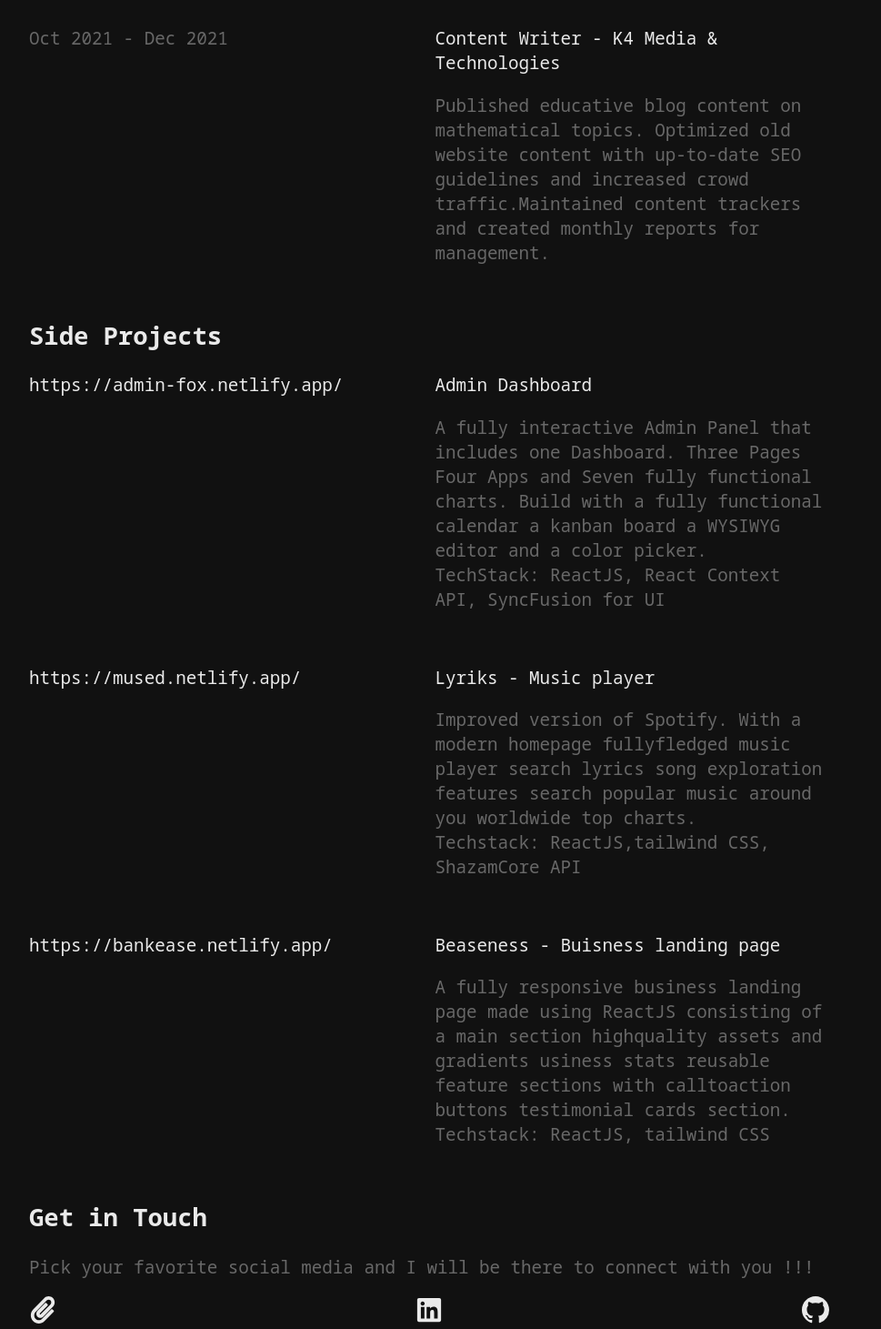
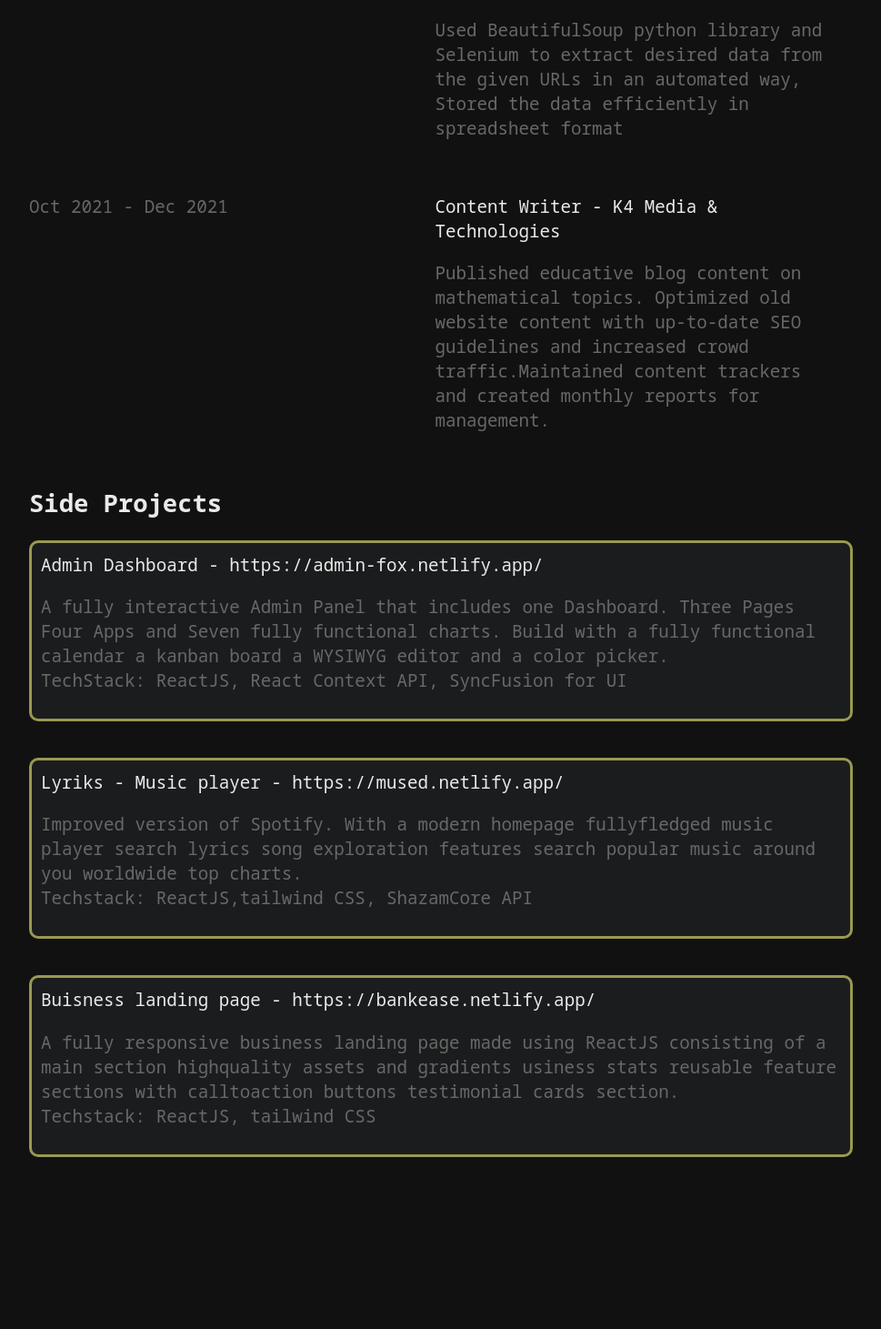
Before and after one commit to zabuja/atanuhere2.0, a React (Create React App) app: page / in a window 1280 px wide. Shown: the part 1303-2764 px from the top of the page at 91% size, without its empty margins (168-1137 px from the left). After the commit the page ends 2635 px from the top, so only its background shows below. Built offline with nearby package versions, Linux system fonts and the light colour scheme.

Commit message:
css improved

```diff
--- a/src/App.css
+++ b/src/App.css
@@ -5,7 +5,8 @@
 body {
   font-family: 'Noto Sans Mono', monospace;
   margin: 0;
-  padding: 0;
+  padding: 20px;
+  overflow-wrap: break-word;
   box-sizing: border-box;
   background-color: rgb(17, 17, 17);
 }
@@ -34,6 +35,9 @@ body {
   text-decoration: none;
   cursor: pointer;
 }
+.job-titles:hover{
+ color: yellow;
+}
 
 .job-desc {
   color: #686868;
@@ -54,7 +58,9 @@ body {
 
 .navbar {
   margin: 10px;
+  z-index: 100;
 }
+
 
 .max-width {
   display: flex;
@@ -99,7 +105,28 @@ a{
   display: flex;
   flex: 1;
   align-items: center;
-  justify-content: space-between;
+
+}
+.icons{
+  padding-right: 20px;
+}
+
+.project-grid-wrapper {
+  display: grid;
+  grid-gap: 0.8rem;
+  grid-template-columns: repeat(1, 1fr);
+  max-width: 880px;
+  padding-inline-start: 10px;
+  padding: 10px;
+  padding-inline-end: 10px;
+  width: 100%;
+  margin-inline-start: auto;
+  margin-inline-end: auto;
+  margin-bottom: 2.5rem;
+  background-color: rgba(34, 36, 37,0.6);
+  border-color: rgb(153, 153, 82);
+  border-style: solid;
+  border-radius: 10px;
 }
 
 
@@ -108,7 +135,7 @@ a{
 
 @media screen and (max-width: 700px) {
   body{
-    padding: 5px;
+    padding: 20px;
   }
   .headline-text{
     color: yellow;
--- a/src/App.js
+++ b/src/App.js
@@ -31,6 +31,47 @@ const App = () => {
             based on user metrics.
           </p>
         </section>
+        <section id="chat">
+          <div className="contact-content">
+            <h2 className="headers">Get in Touch</h2>
+            <p className="normal-text">
+              Pick your favorite social media and I will be there to connect
+              with you !!!
+            </p>
+            <div className="contact-list">
+              <div className="icons">
+              <a
+                className="job-titles"
+                href="mailto:atanu.zxbui@gmail.com"
+                target="_blank"
+                rel="noreferrer"
+              >
+                <FaPaperclip style={{ width: 30, height: 30 }} /> <t />
+              </a>
+              </div>
+              <div className="icons">
+              <a
+                className="job-titles"
+                href="https://www.linkedin.com/in/getatanu/"
+                target="_blank"
+                rel="noreferrer"
+              >
+                <FaLinkedin style={{ width: 30, height: 30 }} />{" "}
+              </a>
+              </div>
+              <div className="icons">
+              <a
+                className="job-titles"
+                href="https://github.com/zabuja"
+                target="_blank"
+                rel="noreferrer"
+              >
+                <GoMarkGithub style={{ width: 30, height: 30 }} />
+              </a>
+              </div>
+            </div>
+          </div>
+        </section>
 
         <section id="Experience">
           <h2 className="headers">Work Experience</h2>
@@ -40,6 +81,8 @@ const App = () => {
               <a
                 className="job-titles"
                 href="https://www.linkedin.com/in/getatanu/"
+                target="_blank"
+                rel="noreferrer"
               >
                 Graphic Designer - Humans For Humanity
               </a>
@@ -57,6 +100,8 @@ const App = () => {
               <a
                 className="job-titles"
                 href="https://www.linkedin.com/in/getatanu/"
+                target="_blank"
+                rel="noreferrer"
               >
                 Python Developer - Material Depot
               </a>
@@ -73,6 +118,8 @@ const App = () => {
               <a
                 className="job-titles"
                 href="https://www.linkedin.com/in/getatanu/"
+                target="_blank"
+                rel="noreferrer"
               >
                 Content Writer - K4 Media & Technologies
               </a>
@@ -88,18 +135,24 @@ const App = () => {
 
         <section id="Projects">
           <h2 className="headers">Side Projects</h2>
-          <div className="experience-grid-wrapper">
-            <div className="years">
-              <a className="job-titles" href="https://admin-fox.netlify.app">
-                https://admin-fox.netlify.app/
-              </a>
-            </div>
+          <div className="project-grid-wrapper">
             <div className="job-wrapper">
               <a
                 className="job-titles"
                 href="https://www.linkedin.com/in/getatanu/"
+                target="_blank"
+                rel="noreferrer"
               >
-                Admin Dashboard
+                Admin Dashboard -
+                <a
+                  className="job-titles"
+                  href="https://admin-fox.netlify.app"
+                  target="_blank"
+                  rel="noreferrer"
+                >
+                  {" "}
+                  https://admin-fox.netlify.app/
+                </a>
               </a>
               <p className="job-desc">
                 A fully interactive Admin Panel that includes one Dashboard.
@@ -110,15 +163,24 @@ const App = () => {
               </p>
             </div>
           </div>
-          <div className="experience-grid-wrapper">
-            <div className="years">
-              <a className="job-titles" href="https://mused.netlify.app/">
-                https://mused.netlify.app/
-              </a>
-            </div>
+          <div className="project-grid-wrapper">
             <div className="job-wrapper">
-              <a className="job-titles" href="https://github.com/zabuja/muse">
-                Lyriks - Music player
+              <a
+                className="job-titles"
+                href="https://github.com/zabuja/muse"
+                target="_blank"
+                rel="noreferrer"
+              >
+                Lyriks - Music player -
+                <a
+                  className="job-titles"
+                  href="https://admin-fox.netlify.app"
+                  target="_blank"
+                  rel="noreferrer"
+                >
+                  {" "}
+                  https://mused.netlify.app/
+                </a>
               </a>
               <p className="job-desc">
                 Improved version of Spotify. With a modern homepage fullyfledged
@@ -128,18 +190,24 @@ const App = () => {
               </p>
             </div>
           </div>
-          <div className="experience-grid-wrapper">
-            <div className="years">
-              <a className="job-titles" href="https://bankease.netlify.app/">
-                https://bankease.netlify.app/
-              </a>
-            </div>
+          <div className="project-grid-wrapper">
             <div className="job-wrapper">
               <a
                 className="job-titles"
                 href="https://github.com/zabuja/beaseness"
+                target="_blank"
+                rel="noreferrer"
               >
-                Beaseness - Buisness landing page
+                Buisness landing page -
+                <a
+                  className="job-titles"
+                  href="https://admin-fox.netlify.app"
+                  target="_blank"
+                  rel="noreferrer"
+                >
+                  {" "}
+                  https://bankease.netlify.app/
+                </a>
               </a>
               <p className="job-desc">
                 A fully responsive business landing page made using ReactJS
@@ -153,41 +221,7 @@ const App = () => {
           </div>
         </section>
 
-        <section id="chat">
-          <div className="contact-content">
-            <h2 className="headers">Get in Touch</h2>
-            <p className="normal-text">
-              Pick your favorite social media and I will be there to connect
-              with you !!!
-            </p>
-            <div className="contact-list">
-              <a
-                className="job-titles"
-                href="mailto:atanu.zxbui@gmail.com"
-                target="_blank"
-                rel="noreferrer"
-              >
-                <FaPaperclip style={{ width: 30, height: 30 }} /> <t />
-              </a>
-              <a
-                className="job-titles"
-                href="https://www.linkedin.com/in/getatanu/"
-                target="_blank"
-                rel="noreferrer"
-              >
-                <FaLinkedin style={{ width: 30, height: 30 }} />{" "}
-              </a>
-              <a
-                className="job-titles"
-                href="https://github.com/zabuja"
-                target="_blank"
-                rel="noreferrer"
-              >
-                <GoMarkGithub style={{ width: 30, height: 30 }} />
-              </a>
-            </div>
-          </div>
-        </section>
+
       </div>
     </div>
   );
```
